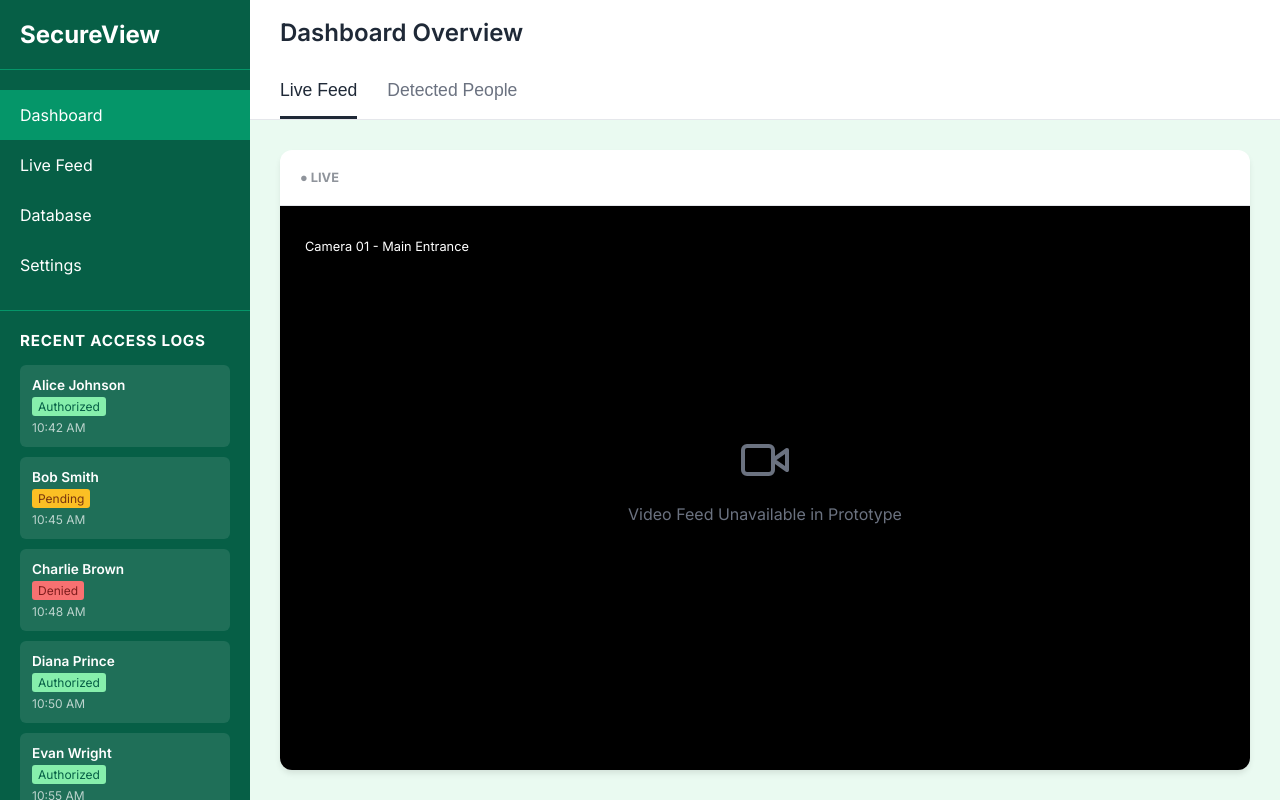
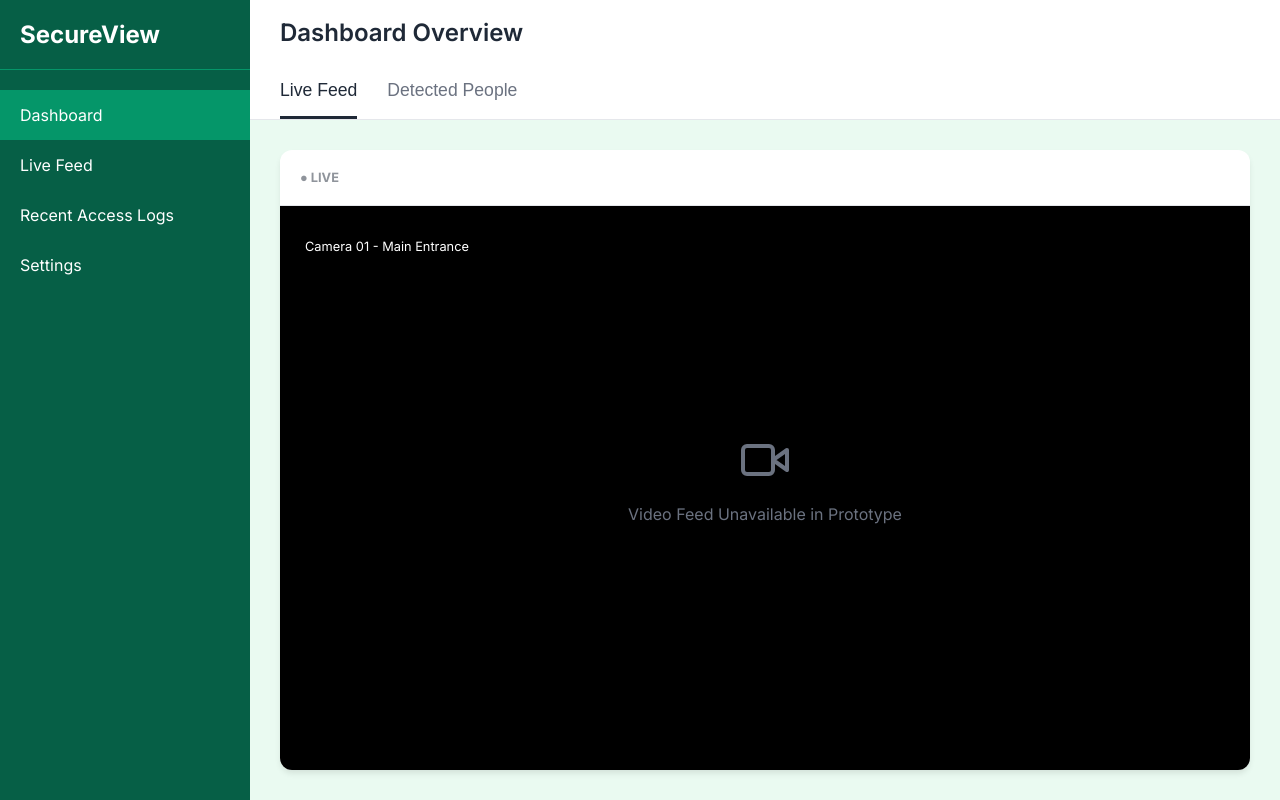
Before and after one commit to ElAmoen3D/cuhackit-26-brown, a Vue app in the folder hackathon-frontend/: page / in a window 1280 px wide. Built offline with nearby package versions, Linux system fonts and the light colour scheme.

Commit message:
"Recent access logs" own side bar

```diff
--- a/hackathon-frontend/src/components/Dashboard.vue
+++ b/hackathon-frontend/src/components/Dashboard.vue
@@ -2,6 +2,7 @@
 import { ref } from 'vue'
 
 const activeTab = ref('live')
+const currentPage = ref('dashboard') // 'dashboard' or 'logs'
 
 const people = ref([
   { id: 1, name: 'Alice Johnson', status: 'Authorized', time: '10:42 AM' },
@@ -27,34 +28,24 @@ const detectedPeople = ref([
       </div>
       <nav>
         <ul>
-          <li class="active">Dashboard</li>
+          <li :class="{ active: currentPage === 'dashboard' }" @click="currentPage = 'dashboard'">Dashboard</li>
           <li>Live Feed</li>
-          <li>Database</li>
+          <li :class="{ active: currentPage === 'logs' }" @click="currentPage = 'logs'">Recent Access Logs</li>
           <li>Settings</li>
         </ul>
       </nav>
-
-      <!-- Recent Access Logs in Sidebar -->
-      <div class="sidebar-logs">
-        <h4>Recent Access Logs</h4>
-        <div class="logs-container">
-          <div v-for="person in people" :key="person.id" class="log-item">
-            <div class="log-name">{{ person.name }}</div>
-            <div class="log-status" :class="person.status.toLowerCase()">{{ person.status }}</div>
-            <div class="log-time">{{ person.time }}</div>
-          </div>
-        </div>
-      </div>
     </aside>
 
     <!-- Main Content -->
     <main class="main-content">
       <!-- Header -->
       <header class="top-bar">
-        <h1>Dashboard Overview</h1>
+        <h1>{{ currentPage === 'dashboard' ? 'Dashboard Overview' : 'Recent Access Logs' }}</h1>
         <button class="login-btn">Login</button>
       </header>
 
+      <!-- Dashboard View -->
+      <template v-if="currentPage === 'dashboard'">
         <!-- Tabs for Live Feed and Detected People -->
         <div class="main-tabs">
           <button
@@ -106,6 +97,40 @@ const detectedPeople = ref([
             </div>
           </div>
         </div>
+      </template>
+
+      <!-- Recent Access Logs View -->
+      <template v-if="currentPage === 'logs'">
+        <div class="logs-view">
+          <div class="card logs-card">
+            <div class="card-header">
+              <h3>All Access Logs</h3>
+            </div>
+            <div class="table-container">
+              <table>
+                <thead>
+                  <tr>
+                    <th>Name</th>
+                    <th>Status</th>
+                    <th>Time</th>
+                  </tr>
+                </thead>
+                <tbody>
+                  <tr v-for="person in people" :key="person.id">
+                    <td>{{ person.name }}</td>
+                    <td>
+                      <span :class="['status-badge', person.status.toLowerCase()]">
+                        {{ person.status }}
+                      </span>
+                    </td>
+                    <td>{{ person.time }}</td>
+                  </tr>
+                </tbody>
+              </table>
+            </div>
+          </div>
+        </div>
+      </template>
     </main>
   </div>
 </template>
@@ -157,75 +182,6 @@ const detectedPeople = ref([
 .sidebar nav li:hover, .sidebar nav li.active {
   background-color: #059669;
   border-left: 4px solid var(--vt-c-green-light);
-}
-
-/* Sidebar Recent Access Logs */
-.sidebar-logs {
-  flex: 1;
-  padding: 20px;
-  border-top: 1px solid #059669;
-  overflow-y: auto;
-}
-
-.sidebar-logs h4 {
-  margin: 0 0 15px 0;
-  font-size: 0.95rem;
-  color: var(--vt-c-green-light);
-  text-transform: uppercase;
-  letter-spacing: 0.05em;
-}
-
-.logs-container {
-  display: flex;
-  flex-direction: column;
-  gap: 10px;
-}
-
-.log-item {
-  background: rgba(255, 255, 255, 0.1);
-  padding: 12px;
-  border-radius: 6px;
-  font-size: 0.85rem;
-  border-left: 3px solid var(--vt-c-green-light);
-}
-
-.log-name {
-  font-weight: 600;
-  color: white;
-  margin-bottom: 4px;
-  text-overflow: ellipsis;
-  overflow: hidden;
-  white-space: nowrap;
-}
-
-.log-status {
-  font-size: 0.75rem;
-  padding: 2px 6px;
-  border-radius: 3px;
-  display: inline-block;
-  margin-bottom: 4px;
-  background-color: rgba(255, 255, 255, 0.2);
-  color: white;
-}
-
-.log-status.authorized {
-  background-color: #86efac;
-  color: #065f46;
-}
-
-.log-status.pending {
-  background-color: #fbbf24;
-  color: #78350f;
-}
-
-.log-status.denied {
-  background-color: #f87171;
-  color: #7f1d1d;
-}
-
-.log-time {
-  font-size: 0.75rem;
-  color: rgba(255, 255, 255, 0.7);
 }
 
 /* Main Content */
@@ -441,6 +397,66 @@ const detectedPeople = ref([
   background-color: var(--vt-c-green);
 }
 
+/* Logs View */
+.logs-view {
+  padding: 30px;
+  overflow-y: auto;
+  height: 100%;
+}
+
+.logs-card {
+  width: 100%;
+}
+
+.table-container {
+  padding: 0;
+  overflow-x: auto;
+}
+
+table {
+  width: 100%;
+  border-collapse: collapse;
+  text-align: left;
+}
+
+th {
+  background-color: #f9fafb;
+  padding: 12px 20px;
+  font-weight: 600;
+  font-size: 0.85rem;
+  color: #6b7280;
+  text-transform: uppercase;
+  letter-spacing: 0.05em;
+}
+
+td {
+  padding: 15px 20px;
+  border-bottom: 1px solid #e5e7eb;
+  font-size: 0.95rem;
+}
+
+.status-badge {
+  padding: 4px 8px;
+  border-radius: 9999px;
+  font-size: 0.75rem;
+  font-weight: 600;
+}
+
+.status-badge.authorized {
+  background-color: #d1fae5;
+  color: #065f46;
+}
+
+.status-badge.pending {
+  background-color: #fbbf24;
+  color: #78350f;
+}
+
+.status-badge.denied {
+  background-color: #f87171;
+  color: #7f1d1d;
+}
+
 /* Responsive */
 @media (max-width: 1024px) {
   .dashboard-grid {
@@ -450,9 +466,5 @@ const detectedPeople = ref([
   .sidebar {
     width: 200px;
   }
-
-  .sidebar-logs {
-    max-height: 300px;
-  }
 }
 </style>
```
Lines whose indentation alone changed are shown as unchanged.
